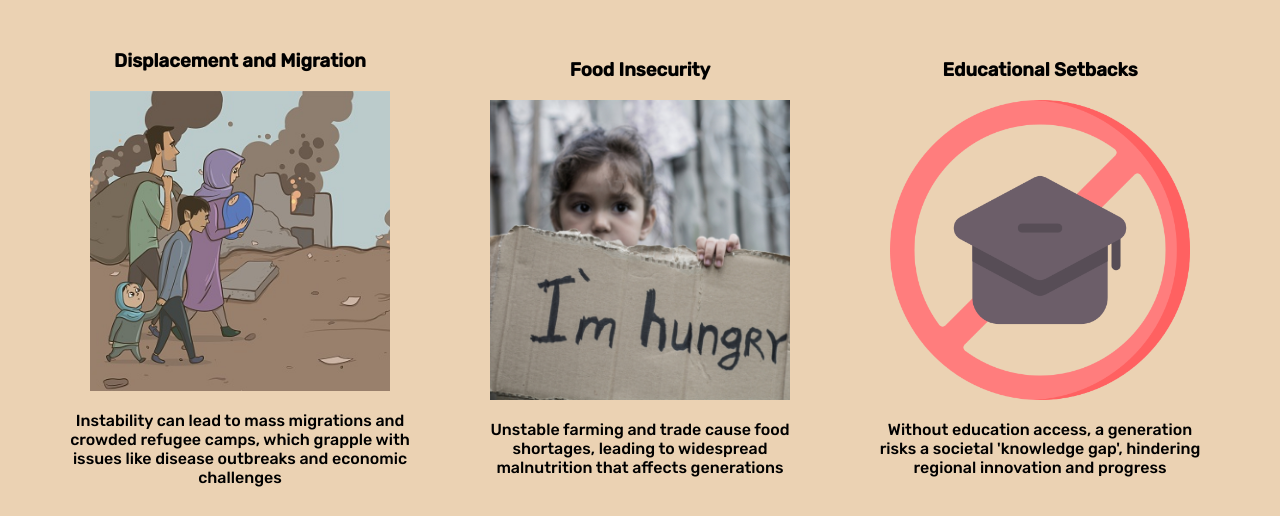
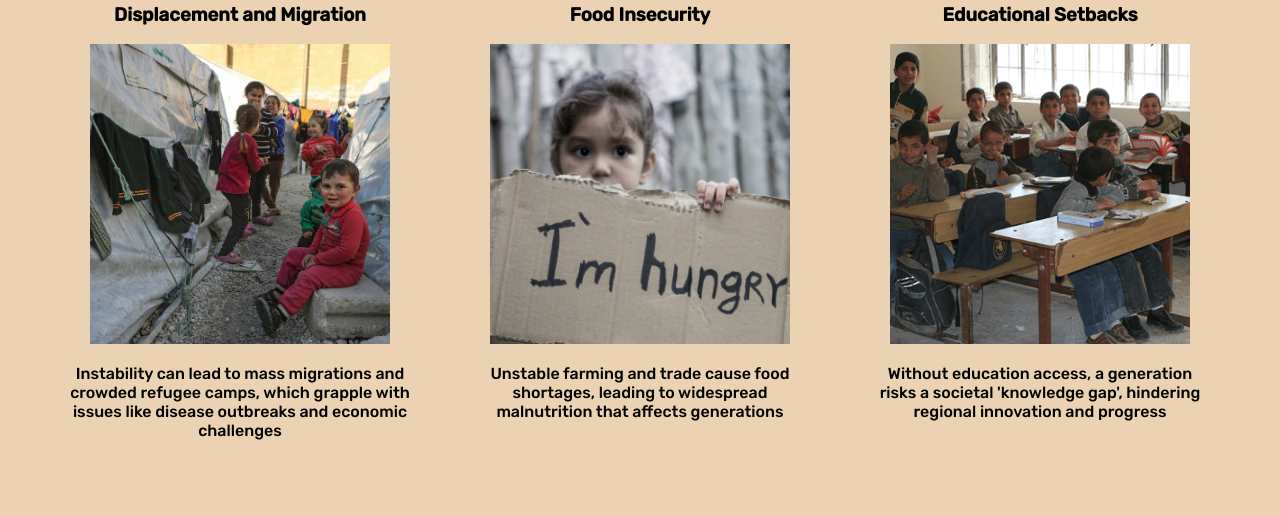
Before and after one commit to adeeld/ReliefMiddleEast, a plain HTML site: page index.html in a window 1280 px wide. Shown: the part 1178-1694 px from the top of the page. Drawn offline with Linux system fonts and the light colour scheme.

Commit message:
Replaced images and fixed img alignment issues

```diff
--- a/index.html
+++ b/index.html
@@ -75,18 +75,21 @@
 
     <div class="about-item revealable" id="about">
     <h3>Food Insecurity in the Middle East</h3>
-    <img src="img/FoodInsecurity.png" width="500" height="auto" alt="Food Insecurity Data"/>
+    <img src="img/FoodInsecurity.png" width="450" height="auto" alt="Food Insecurity Data"/>
     </div>
       </div>
 
 
+
+
+<!-- challenge images and description -->
 <div class="challenges-container revealable" id="challenges">
 
     <div class = "challenges-item">
     <h3>
       Displacement and Migration
     </h3>
-    <img src="img/genTrauma2.jpg" width="450" height="auto" alt="Family trying to survive">
+    <img src="img/displacementm.jpg" width="450" height="auto" alt="Family trying to survive">
     <p>
 Instability can lead to mass migrations and crowded refugee camps, which grapple with issues like disease outbreaks and economic challenges
     </p>
@@ -105,7 +108,7 @@ Unstable farming and trade cause food shortages, leading to widespread malnutrit
   <h3>
     Educational Setbacks
   </h3>
-  <img src="img/noEdu.png"  width="350" height="auto" alt="No Graduation Cap">
+  <img src="img/iraqschool.png"  width="450" height="auto" alt="No Graduation Cap">
     <p>
 Without education access, a generation risks a societal 'knowledge gap', hindering regional innovation and progress  </p>
   </div>
--- a/style.css
+++ b/style.css
@@ -87,7 +87,7 @@
   flex-direction: row;
   text-align: center;
   justify-content: space-evenly;
-  align-items: center;
+  align-items: flex-start;
   flex-wrap: wrap;
   margin-bottom: 250px;
 }
```
Also changed, not shown: img/displacementm.jpg (added), img/iraqschool.png (added).
